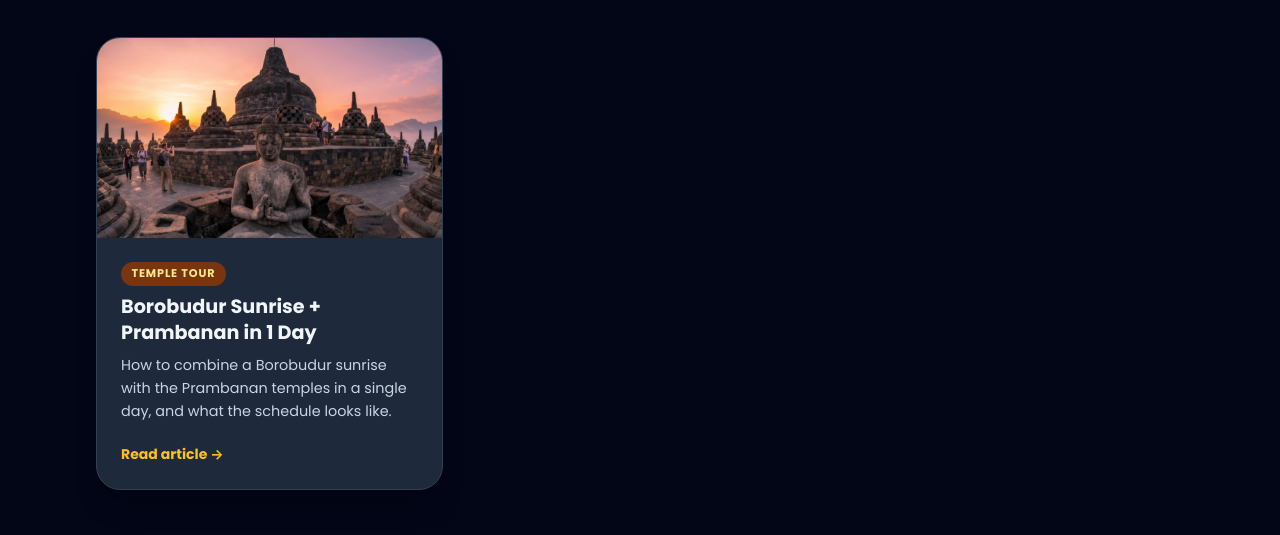
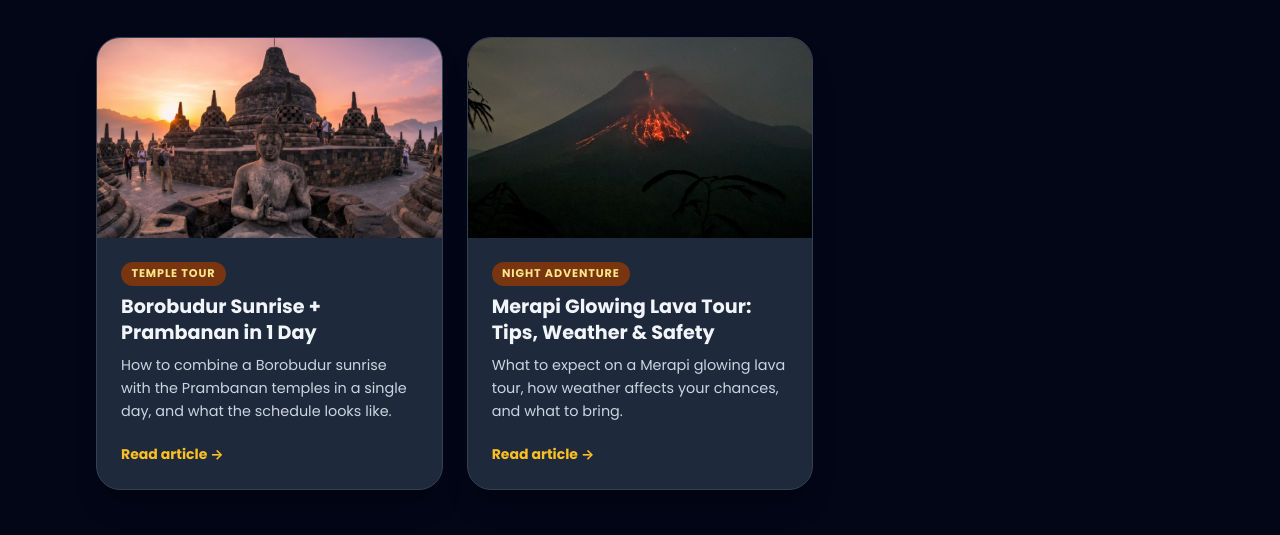
Before and after one commit to ardhoihsanaputra-blip/join-trip-jogja, a plain HTML site: page blog/index.html in a window 1280 px wide. Shown: the part 265-800 px from the top of the page. Drawn offline with Linux system fonts and the light colour scheme.

Commit message:
Update index.html

```diff
--- a/blog/index.html
+++ b/blog/index.html
@@ -85,6 +85,17 @@ footer{border-top:1px solid #1e293b;background:#0f172a;color:#94a3b8;text-align:
 <a class="read" href="borobudur-sunrise-prambanan-one-day.html">Read article →</a>
 </div>
 </article>
+
+<article class="post">
+<img src="../merapi-glowing-lava-tour-1.webp" alt="Merapi glowing lava tour viewpoint at night" width="640" height="384" loading="lazy" decoding="async">
+<div class="post-body">
+<span class="post-tag">Night Adventure</span>
+<h2>Merapi Glowing Lava Tour: Tips, Weather & Safety</h2>
+<p>What to expect on a Merapi glowing lava tour, how weather affects your chances, and what to bring.</p>
+<!-- GANTI nama file di href di bawah sesuai nama file Merapi di folder blog -->
+<a class="read" href="merapi-glowing-lava-tour-tips-weather-safety.html">Read article →</a>
+</div>
+</article>
 </div>
 </main>
 
```
